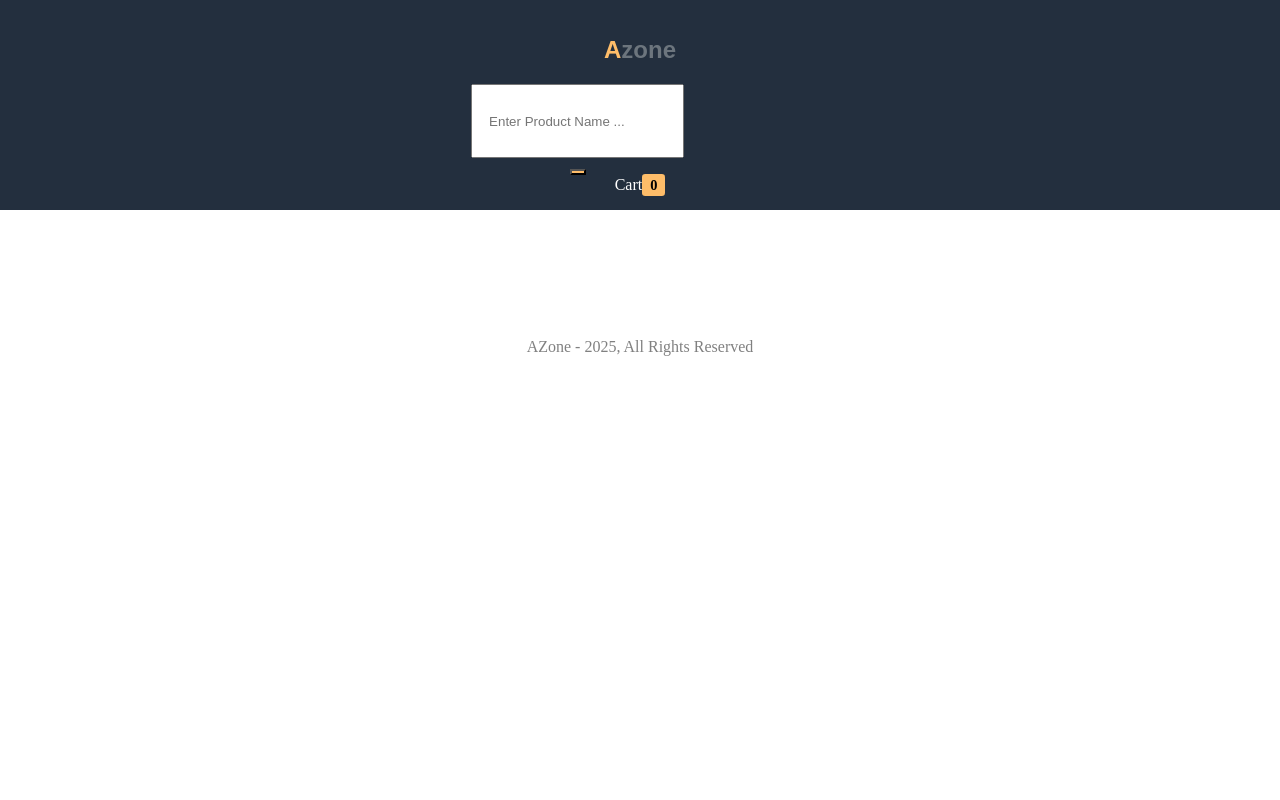
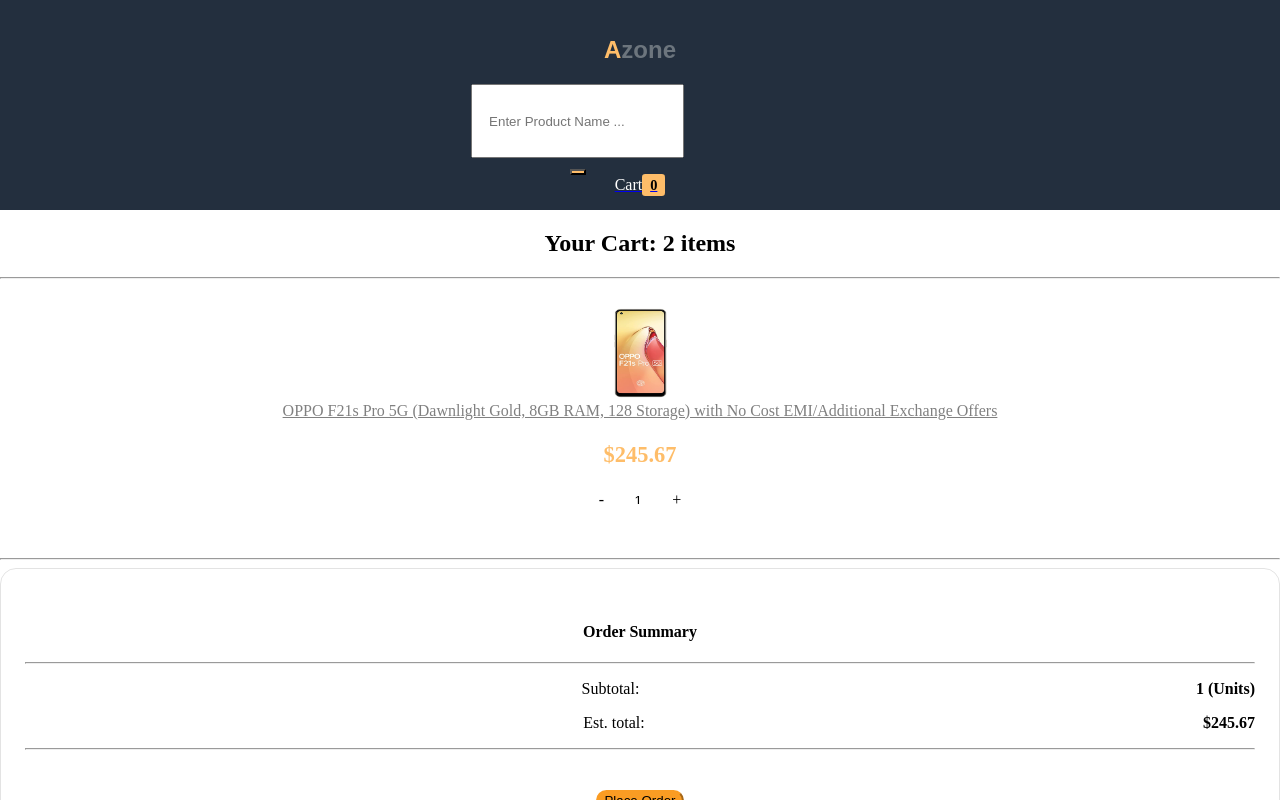
Before and after one commit to Afraar99/E-Commerce-Site, a React (Create React App) app in the folder frontend/: page /cart in a window 1280 px wide. Built offline with nearby package versions, Linux system fonts and the light colour scheme; the HTML template or start-up script is replaced by a standard one.

Commit message:
Add Cart component and update Header to link to cart page

```diff
--- a/frontend/src/App.js
+++ b/frontend/src/App.js
@@ -7,6 +7,7 @@
 import { useState } from "react";
 import { ToastContainer } from "react-toastify";
 import "react-toastify/dist/ReactToastify.css";
+import Cart from "./pages/Cart";
 
 function App() {
   const [cartItems, setCartItems] = useState([]);
@@ -29,6 +30,12 @@
                 />
               }
             />
+            <Route
+              path="/cart"
+              element={
+                <Cart cartItems={cartItems} setCartItems={setCartItems} />
+              }
+            />
           </Routes>
         </div>
       </Router>
--- a/frontend/src/components/Header.js
+++ b/frontend/src/components/Header.js
@@ -1,3 +1,4 @@
+import { Link } from "react-router-dom";
 import Search from "./Search";
 
 export default function Header({ cartItems }) {
@@ -24,12 +25,14 @@
       </div>
 
       <div className="col-12 col-md-3 mt-4 mt-md-0 text-center">
+        <Link to={"/cart"}>
           <span id="cart" className="ml-3">
             Cart
           </span>
           <span className="ml-1" id="cart_count">
             {cartItems.length}
           </span>
+        </Link>
       </div>
     </nav>
   );
--- /dev/null
+++ b/frontend/src/pages/Cart.js
@@ -0,0 +1,75 @@
+export default function Cart() {
+  return (
+    <div class="container container-fluid">
+      <h2 class="mt-5">
+        Your Cart: <b>2 items</b>
+      </h2>
+
+      <div class="row d-flex justify-content-between">
+        <div class="col-12 col-lg-8">
+          <hr />
+          <div class="cart-item">
+            <div class="row">
+              <div class="col-4 col-lg-3">
+                <img
+                  src="/images/products/1.jpg"
+                  alt="Laptop"
+                  height="90"
+                  width="115"
+                />
+              </div>
+
+              <div class="col-5 col-lg-3">
+                <a href="#">
+                  OPPO F21s Pro 5G (Dawnlight Gold, 8GB RAM, 128 Storage) with
+                  No Cost EMI/Additional Exchange Offers
+                </a>
+              </div>
+
+              <div class="col-4 col-lg-2 mt-4 mt-lg-0">
+                <p id="card_item_price">$245.67</p>
+              </div>
+
+              <div class="col-4 col-lg-3 mt-4 mt-lg-0">
+                <div class="stockCounter d-inline">
+                  <span class="btn btn-danger minus">-</span>
+                  <input
+                    type="number"
+                    class="form-control count d-inline"
+                    value="1"
+                    readonly
+                  />
+
+                  <span class="btn btn-primary plus">+</span>
+                </div>
+              </div>
+
+              <div class="col-4 col-lg-1 mt-4 mt-lg-0">
+                <i id="delete_cart_item" class="fa fa-trash btn btn-danger"></i>
+              </div>
+            </div>
+          </div>
+          <hr />
+        </div>
+
+        <div class="col-12 col-lg-3 my-4">
+          <div id="order_summary">
+            <h4>Order Summary</h4>
+            <hr />
+            <p>
+              Subtotal: <span class="order-summary-values">1 (Units)</span>
+            </p>
+            <p>
+              Est. total: <span class="order-summary-values">$245.67</span>
+            </p>
+
+            <hr />
+            <button id="checkout_btn" class="btn btn-primary btn-block">
+              Place Order
+            </button>
+          </div>
+        </div>
+      </div>
+    </div>
+  );
+}
```
Lines whose indentation alone changed are shown as unchanged.
